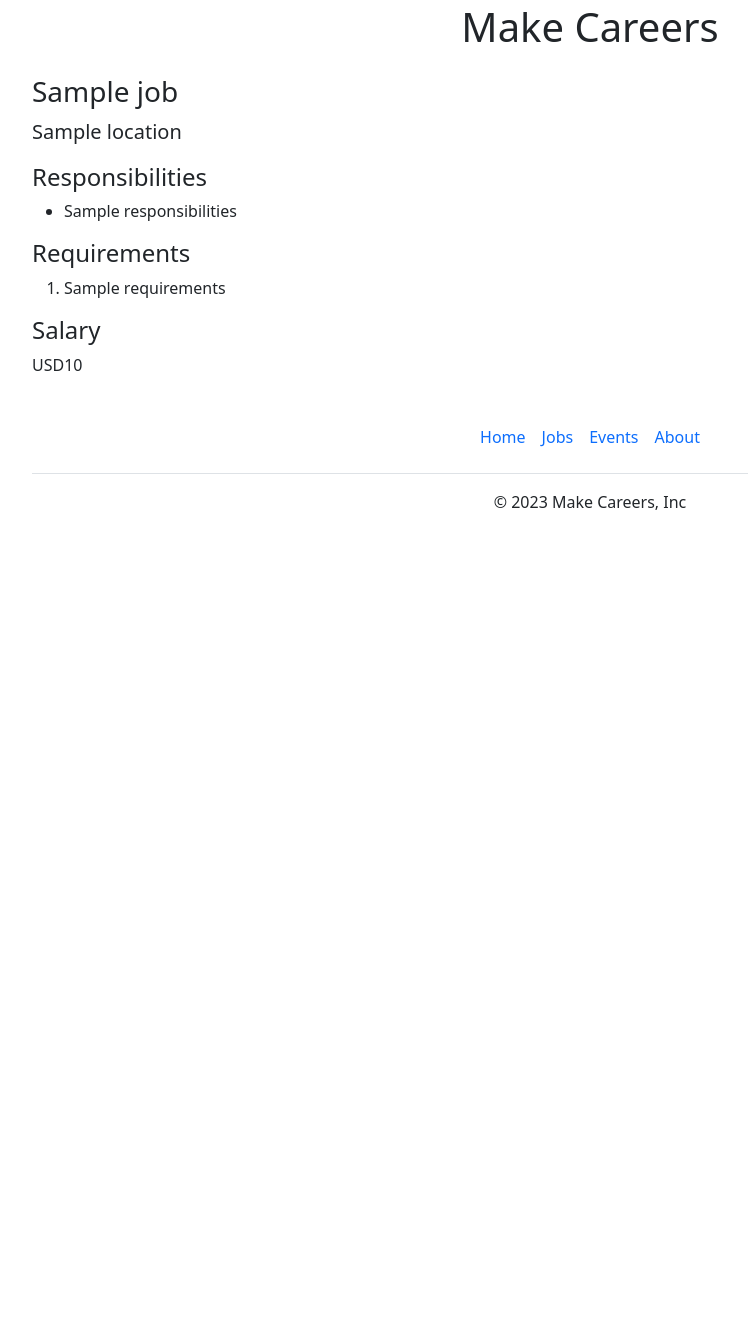
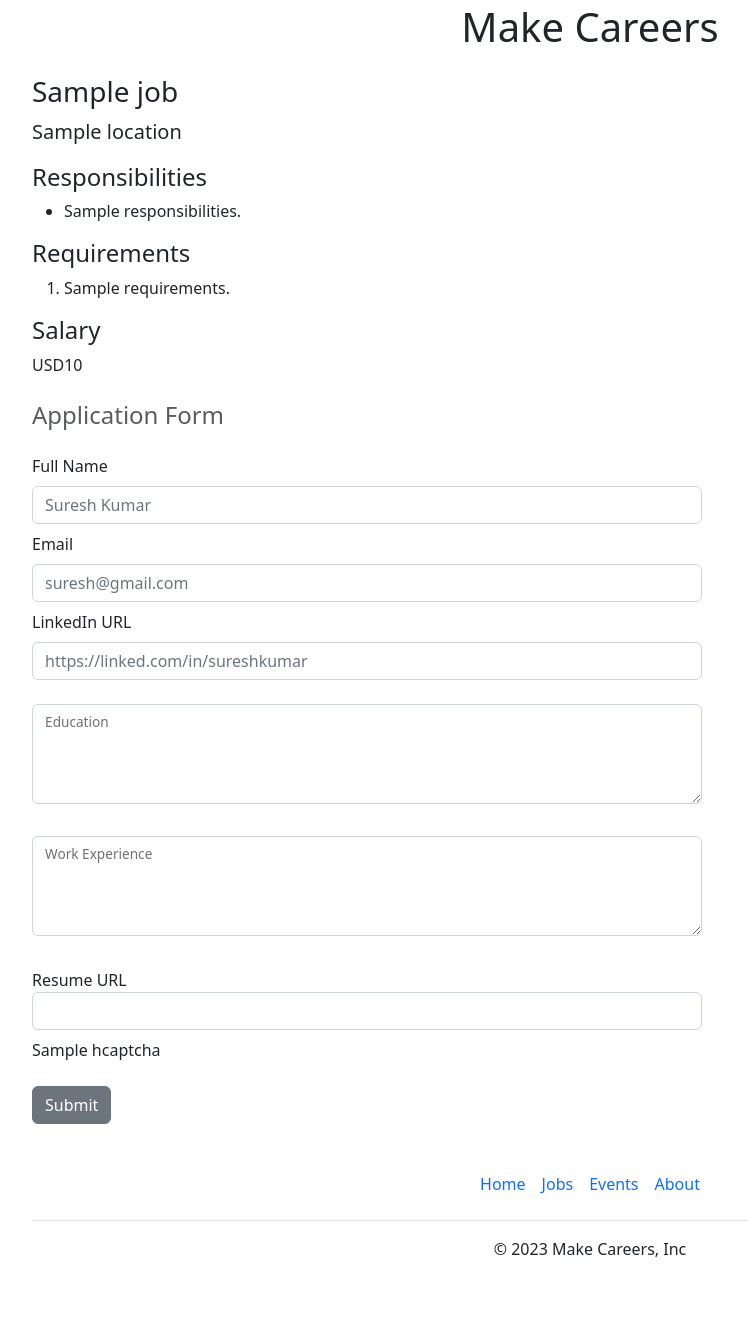
Before and after one commit to suresh475330/jovian-careers-website, a Flask app: template templates/jobPage.html in a window 1280 px wide. Shown: the part 437-1754 px from the top of the page, without its empty margins (50-798 px from the left). Before the commit the page ends 947 px from the top, so only its background shows below. Run offline with Flask 3, Linux system fonts and the light colour scheme; the template is opened without the code that fills it: most values are stand-ins (such as "Sample title", 1, 10 or a date in 2020).

Commit message:
add mailing and hCaptcha functions

```diff
--- a/app.py
+++ b/app.py
@@ -1,7 +1,28 @@
-from flask import Flask, render_template, jsonify
-from database import getAllJobs, getJobById
+from flask import Flask, render_template, jsonify, request
+from database import getAllJobs, getJobById, add_application_to_db
+from flask_mail import Mail, Message
+import os
+from dotenv import load_dotenv
+from flask_hcaptcha import hCaptcha
+
+load_dotenv()
 
 app = Flask(__name__)
+
+# flask_mail config
+app.config['MAIL_SERVER']= "smtp.gmail.com"
+app.config['MAIL_PORT'] = 465
+app.config['MAIL_USERNAME'] = os.getenv('MAIL_USERNAME')
+app.config['MAIL_PASSWORD'] = os.getenv('MAIL_PASSWORD')
+app.config['MAIL_USE_TLS'] = False
+app.config['MAIL_USE_SSL'] = True
+# HCaptcha config
+app.config['HCAPTCHA_ENABLED'] = True
+app.config['HCAPTCHA_SITE_KEY'] = os.getenv('HCAPTCHA_SITE_KEY')
+app.config['HCAPTCHA_SECRET_KEY'] = os.getenv('HCAPTCHA_SECRET_KEY')
+
+mail = Mail(app)
+hcaptcha = hCaptcha(app)
 
 @app.route("/")
 def home():
@@ -16,6 +37,38 @@
     return render_template("jobPage.html",job=job)
 
 
+def sendMailToAdmin(name,jobTitle):
+    mailMsg = Message(
+        "Job application from Make Careers",
+        sender='skdeveloper10@gmail.com',
+        recipients=['skdeveloper10@gmail.com'])
+    mailMsg.body = f"You have a new client {name}. he/she was application for the role of {jobTitle} at Make Careers. Plz check out the database for more informations"
+    mail.send(mailMsg)
+
+def sendMailToClient(email,name,jobTitle):
+    mailMsg = Message(
+        "Application submission from Make Careers",
+        sender='skdeveloper10@gmail.com',
+        recipients=[email])
+    mailMsg.body = f"Hi {name} Your application for the role of {jobTitle} at Make Careers has been submitted successfully!"
+    mail.send(mailMsg)
+
+
+@app.route("/job/<id>/apply", methods=['POST'])
+def applyToJob(id):
+    data = request.form
+    job = getJobById(id)
+
+    if hcaptcha.verify():
+        add_application_to_db(id,data)
+        sendMailToAdmin(data['full_name'],job['title'])
+        sendMailToClient(data['email'],data['full_name'],job['title'])
+        return render_template('applicationReview.html',  application=data, job=job)
+    else:
+        return render_template("jobPage.html",job=job,hCaptchaError="hCaptcha not verify")
+
+# API Routes
+
 @app.route("/api/jobs")
 def allJobList():
     jobs = getAllJobs()
@@ -25,6 +78,3 @@
 def singleJobList(id):
     job = getJobById(id)
     return jsonify(job)
-
-if __name__ == "__main__":
-    app.run(debug=True)
--- /dev/null
+++ b/templates/applicationForm.html
@@ -0,0 +1,53 @@
+<style>
+    @media only screen and (min-width: 600px) {
+        .form-layout {
+            max-width: 60%;
+        }
+
+    }
+</style>
+
+<h4 class="mt-4 mb-4 text-dark text-opacity-75">Application Form</h4>
+<form class="form-layout" action="/job/{{job['id']}}/apply" method="post" enctype="application/x-www-form-urlencoded">
+    <div class="mb-2">
+        <label class="form-label">Full Name</label><br>
+        <input class="form-control" type="text" required minlength="3" name="full_name" placeholder="Suresh Kumar">
+    </div>
+
+    <div class="mb-2">
+        <label class="form-label">Email</label><br>
+        <input class="form-control" type="email" required name="email" placeholder="suresh@gmail.com">
+    </div>
+
+    <div class="mb-4">
+        <label class="form-label">LinkedIn URL</label><br>
+        <input class="form-control" type="url" name="linkedin_url" placeholder="https://linked.com/in/sureshkumar">
+    </div>
+
+    <div class="mb-2 form-floating">
+        <textarea style="height: 100px" class="form-control" id="education" name="education"></textarea>
+        <label for="education">Education</label><br>
+    </div>
+
+    <div class="mb-2 form-floating">
+        <textarea class="form-control" style="height: 100px" id="work_experience" name="work_experience"></textarea>
+        <label for="work_experience">Work Experience</label><br>
+    </div>
+
+    <div class="mb-2">
+        <label lass="form-label">Resume URL</label><br>
+        <input class="form-control" type="url" name="resume_url">
+    </div>
+
+    {% if hCaptchaError %}
+    <div class="alert alert-danger" role="alert">
+        {{ hCaptchaError }}
+    </div>
+    {% endif %}
+
+    <div class="mt-2">
+        {{ hcaptcha }}
+    </div>
+
+    <input type="submit" class="btn btn-secondary mt-4">
+</form>
--- a/templates/home.html
+++ b/templates/home.html
@@ -38,7 +38,7 @@
         </div>
         <div class="text-center">
             <a class="btn btn-primary btn-lg"
-                href="mailto:suresh475330@gmail.com?subject=Question%20about%20Job%20Opernings&body=My%20name%3A%20%3Cyour%20name%20here%3E%0D%0A%0D%0AMy%20questions%3A%20%3Center%20question%20here%3E%0D%0A">Contact
+                href="mailto:skdeveloper10@gmail.com?subject=Question%20about%20Job%20Openings&body=My%20name%3A%20%3Cyour%20name%20here%3E%0D%0A%0D%0AMy%20questions%3A%20%3Center%20question%20here%3E%0D%0A">Contact
                 Us</a>
         </div>
     </div>
--- a/templates/jobPage.html
+++ b/templates/jobPage.html
@@ -15,25 +15,27 @@
 
         <h1 class="text-center mt-2 mb-4">Make Careers</h1>
 
-        <h3 class="mb-2">{{job.title}}</h3>
-        <p class="lead mt-0">{{job.location}}</p>
+        <h3 class="mb-2">{{ job.title }}</h3>
+        <p class="lead mt-0">{{ job.location }}</p>
 
         <h4>Responsibilities</h4>
         <ul>
             {% for line in job.responsibilities.split("\n") %}
-            <li>{{line}}</li>
+            <li>{{ line }}.</li>
             {% endfor %}
         </ul>
 
         <h4>Requirements</h4>
         <ol>
             {% for line in job.requirements.split("\n") %}
-            <li>{{line}}</li>
+            <li>{{ line }}.</li>
             {% endfor %}
         </ol>
 
         <h4>Salary</h4>
-        <p>{{job.currency}}{{job.salary}}</p>
+        <p>{{ job.currency }}{{ job.salary }}</p>
+
+        {% include 'applicationForm.html' %}
     </div>
     {% include 'footer.html' %}
 </body>
```
Also changed, not shown: database.py (+17 -0 lines), requirements.txt (+9 -0 lines), templates/applicationReview.html (added, +41 -0 lines), README.md.
